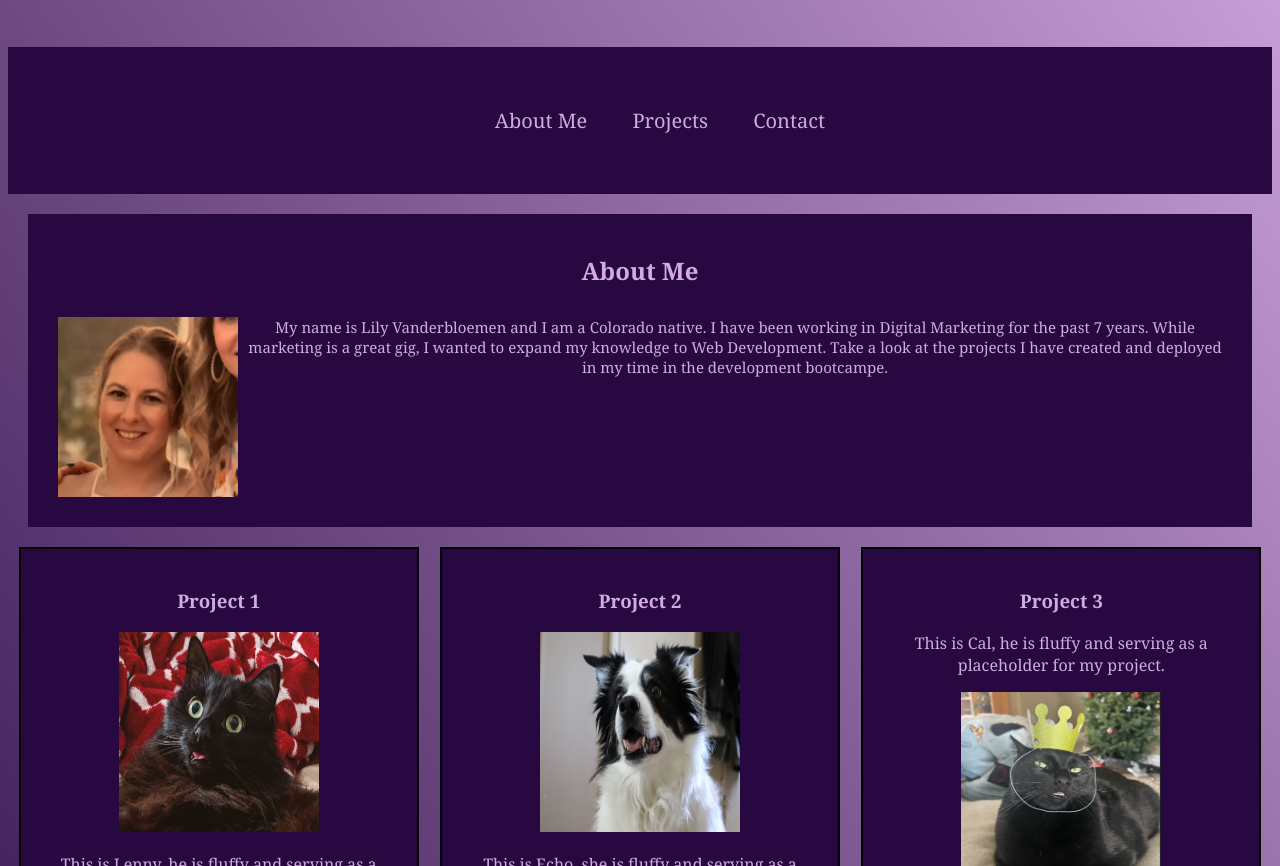
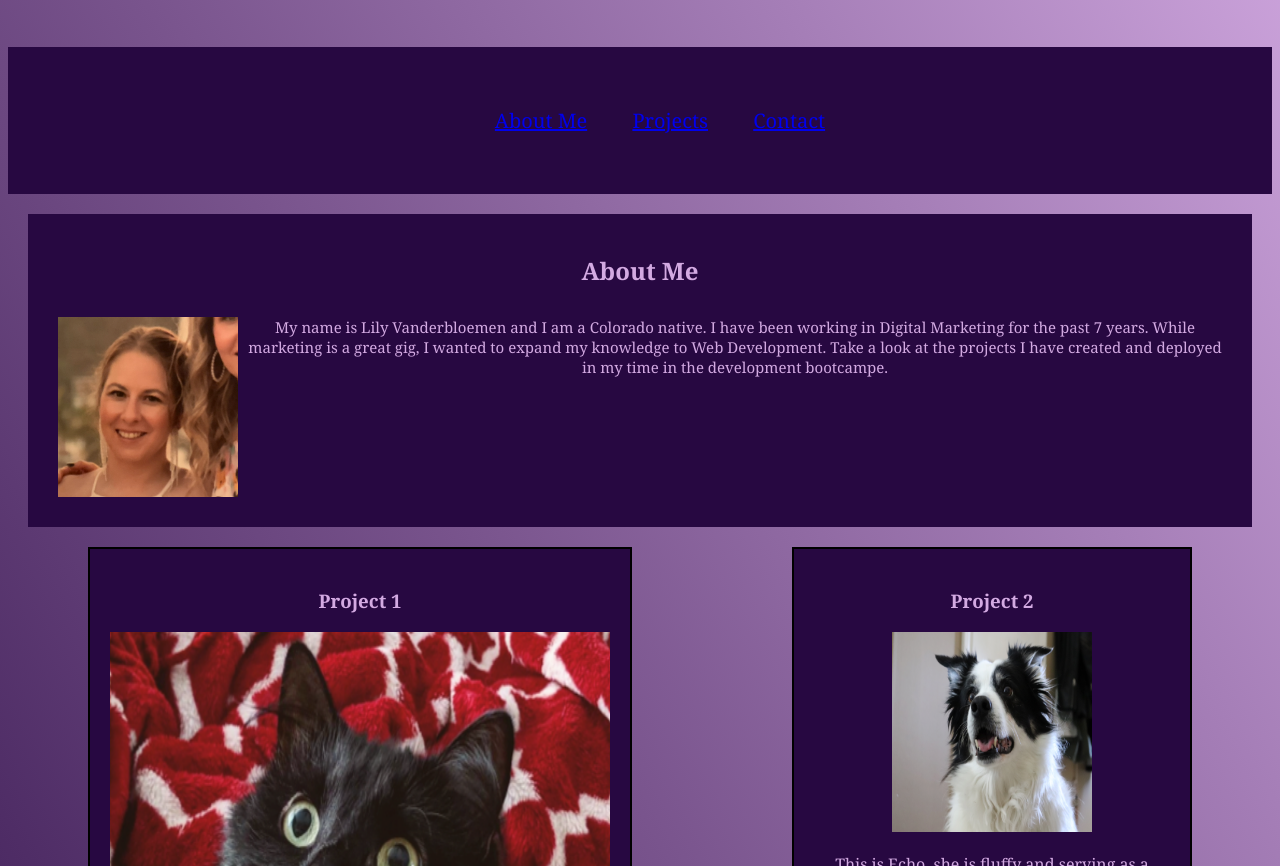
Before and after one commit to lilyvander/developer-portfolio, a plain HTML site: page index.html in a window 1280 px wide. Shown: the part 234-1100 px from the top of the page. Drawn offline with Linux system fonts and the light colour scheme.

Commit message:
add links and changed project image size

```diff
--- a/assets/style.css
+++ b/assets/style.css
@@ -90,3 +90,8 @@ li {
     font-size: 20px;
     margin: 20px;
 }
+
+#project-1-image {
+    height: 500px;
+    width: 500px;
+}
--- a/index.html
+++ b/index.html
@@ -18,20 +18,20 @@
     <nav>
      <ul>
         <li>
-            About Me
+            <a href="About.ME"> About Me </a>
         </li>
         <li>
-            Projects
+            <a href="Projects" > Projects </a>
         </li>
         <li>
-            Contact
+            <a href="Contact.ME" >Contact </a>
         </li>
      </ul>
     </nav>
 
     <main>
       <!-- Aside -->
-    <aside>
+    <aside id="About.Me">
       <h2> About Me</h2>
       <image src="./assets/portfolio-image.png" alt="Lily Vanderbloemen"/>
       <p>My name is Lily Vanderbloemen and I am a Colorado native.  I have been working in Digital Marketing for the past 7 years.  While marketing is a great gig, I wanted to expand my knowledge to Web Development. Take a look at the projects I have created and deployed in my time in the development bootcampe. </p>
@@ -39,9 +39,9 @@
 
 
     <!-- Projcts -->
-    <section>
+    <section id="Projects">
       <h3>Project 1</h3>
-      <image src="./assets/Project-1-place-holder.png" alt="Lenny" />
+      <image id="project-1-image" src="./assets/Project-1-place-holder.png" alt="Lenny" />
       <p>This is Lenny, he is fluffy and serving as a placeholder for my project.</p>
     </section>
 
@@ -67,7 +67,7 @@
     </main>
 
     <!-- Footer -->
-    <footer>
+    <footer id="Contact.Me">
       <h3> Contact Me</h3>
       <ul>
         <li><a href="mailto:lillvander18@gmail.com"> Email </a> </li>
```
